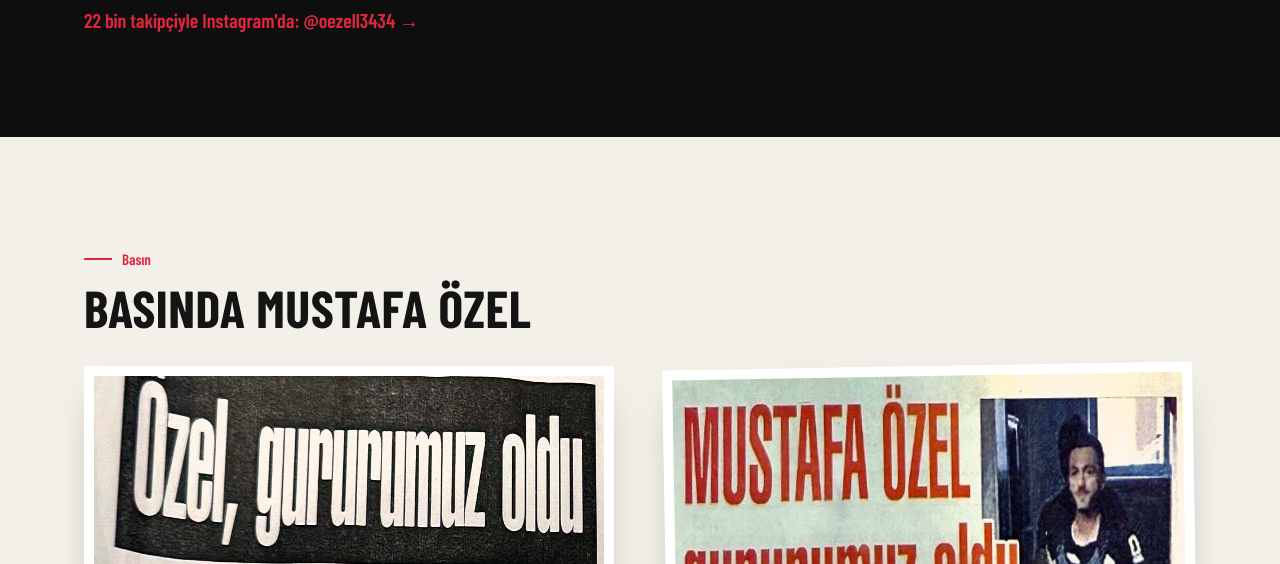
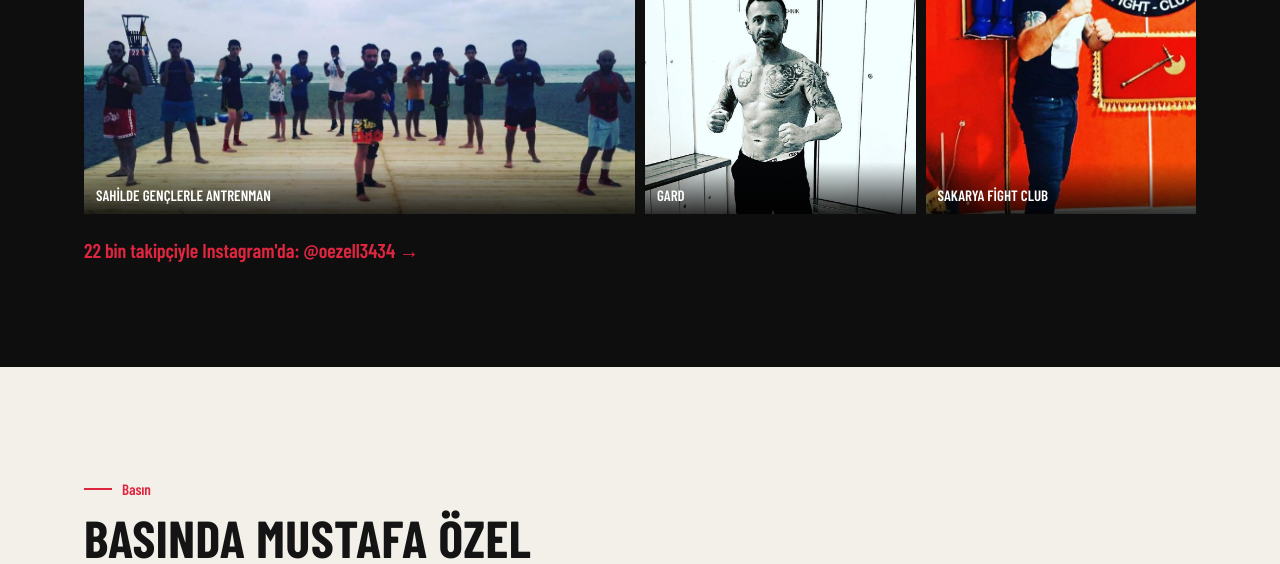
Before and after one commit to trawigo67-web/0zel, a plain HTML site: page index.html in a window 1280 px wide. Shown: the part 8427-8991 px from the top of the page. Drawn offline with nearby package versions, Linux system fonts and the light colour scheme.

Commit message:
Galerie: Sakarya Fight Club und Training am Strand
Co-Authored-By: Claude Opus 5.5 <noreply@anthropic.com>
Claude-Session: https://claude.ai/code/session_01HmmbUMA6JjhHMmijkxjvp4

```diff
--- a/index.html
+++ b/index.html
@@ -165,6 +165,7 @@ blockquote{margin:28px 0 0;padding:0 0 0 22px;border-left:3px solid var(--red);f
 .tile:hover img{transform:scale(1.05)}
 .tile span{position:absolute;left:0;right:0;bottom:0;padding:24px 12px 10px;background:linear-gradient(0deg,rgba(0,0,0,.8),rgba(0,0,0,0));color:#fff;font:600 15px "Barlow Condensed",sans-serif;text-transform:uppercase}
 .tile--big{grid-row:span 2;grid-column:span 2}.tile--tall{grid-row:span 2}
+.tile--wide{grid-column:span 2}
 .play{position:absolute;top:12px;right:12px;width:40px;height:40px;border-radius:50%;background:var(--red);color:#fff;display:grid;place-items:center;font-size:14px}
 @media(max-width:800px){.gal{grid-template-columns:repeat(2,minmax(0,1fr));grid-auto-rows:180px}}
 .insta{display:inline-block;margin-top:24px;font:600 20px "Barlow Condensed",sans-serif;color:var(--red2);text-decoration:none}
@@ -385,6 +386,8 @@ footer p{max-width:90ch;font-size:14px}
       <a class="tile" href="https://www.instagram.com/p/DeRitgGNJbF/" target="_blank" rel="noopener"><img src="assets/ig-deniz.jpg" alt="Denizde" loading="lazy"><span data-tr="Kondisyon" data-de="Kondition">Kondisyon</span></a>
       <a class="tile" href="https://www.instagram.com/p/DePkxFBxRyY/" target="_blank" rel="noopener"><img src="assets/ig-valencia.jpg" alt="Valencia'da" loading="lazy"><span data-tr="Seyahat" data-de="Unterwegs">Seyahat</span></a>
       <a class="tile" href="https://www.instagram.com/p/CgcCUDdsCEL/" target="_blank" rel="noopener"><img src="assets/ig-madalya.jpg" alt="Madalya" loading="lazy" style="object-position:center 35%"><span data-tr="Madalya" data-de="Medaille">Madalya</span></a>
+      <figure class="tile tile--tall"><img src="assets/fight-club.jpg" alt="Mustafa Özel, Sakarya Fight Club salonunda" loading="lazy"><span data-tr="Sakarya Fight Club" data-de="Sakarya Fight Club">Sakarya Fight Club</span></figure>
+      <figure class="tile tile--wide"><img src="assets/sahil-antrenman.jpg" alt="Sahilde gençlerle kick boks antrenmanı" loading="lazy"><span data-tr="Sahilde gençlerle antrenman" data-de="Training mit Jugendlichen am Strand">Sahilde gençlerle antrenman</span></figure>
       <figure class="tile"><img src="assets/foto-gard.jpg" alt="Gard pozisyonu" loading="lazy" style="object-position:center 25%"><span data-tr="Gard" data-de="Kampfhaltung">Gard</span></figure>
     </div>
     <a class="insta" href="https://www.instagram.com/oezell3434/" target="_blank" rel="noopener" data-tr="22 bin takipçiyle Instagram'da: @oezell3434 →" data-de="Mit 22.000 Followern auf Instagram: @oezell3434 →">22 bin takipçiyle Instagram'da: @oezell3434 →</a>
```
Also changed, not shown: assets/fight-club.jpg (added), assets/sahil-antrenman.jpg (added).
